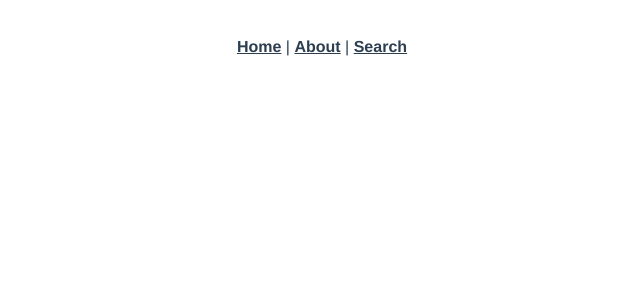
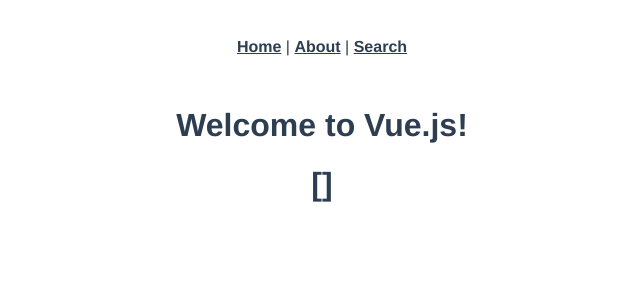
Before and after one commit to muhiedinitani/capstone_frontend, a Vue app: page /resorts/1 in a window 1280 px wide. Shown: the top 300 px of the page, without its empty margins (318-958 px from the left). Built offline with nearby package versions, Linux system fonts and the light colour scheme; no server answers; the HTML template or start-up script is replaced by a standard one.

Commit message:
add resorts show to integrate into search fxn

```diff
--- a/src/router/index.js
+++ b/src/router/index.js
@@ -4,6 +4,7 @@
 import SearchView from '../views/SearchView.vue'
 import ResultsView from '../views/ResultsView.vue'
 import TripsView from '../views/TripsView.vue'
+import ResortsShow from '../views/ResortsShow.vue'
 
 Vue.use(VueRouter)
 
@@ -29,6 +30,11 @@
     component: TripsView
   },
   {
+    path: '/resorts/:id',
+    name: 'ResortsShow',
+    component: ResortsShow
+  },
+  {
     path: '/about',
     name: 'About',
     // route level code-splitting
--- /dev/null
+++ b/src/views/ResortsShow.vue
@@ -0,0 +1,33 @@
+<template>
+  <div class="resortsShow">
+    <h1>{{ message }}</h1>
+    <h1>{{ resort }}</h1>
+  </div>
+</template>
+
+<style></style>
+
+<script>
+import axios from "axios"
+
+export default {
+  data: function () {
+    return {
+      message: "Welcome to Vue.js!",
+      resort: [],
+    };
+  },
+  created: function () {
+    this.resortsShow();
+  },
+  methods: {
+    resortsShow: function () {
+      console.log("you are viewing one resort")
+      axios.get("/resorts/" + this.$route.params.id).then(response => {
+        console.log("resort data:", response.data)
+        this.resort = response.data
+      })
+    }
+  },
+};
+</script>
--- a/src/views/ResultsView.vue
+++ b/src/views/ResultsView.vue
@@ -7,6 +7,7 @@
     <div> {{result.official_website}} </div>
     <div> {{result.lat}} </div>
     <div> {{result.lng}} </div>
+    <button v-on:click="search()">See more info</button>
     <hr>
     </div>
   </div>
```
